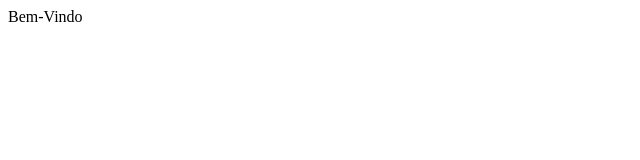
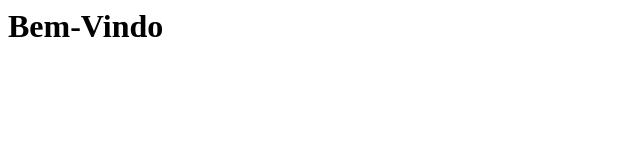
Before and after one commit to gabrielcostta/gabrielcostta.github.io, a plain HTML site: page index.html in a window 1280 px wide. Shown: the whole page, without its empty margins (0-640 px from the left). Drawn offline with Linux system fonts and the light colour scheme.

Commit message:
Alteração Index

```diff
--- a/index.html
+++ b/index.html
@@ -1 +1,5 @@
+<strong>
+	<h1>
 Bem-Vindo
+</h1>
+	</strong>
```
Also changed, not shown: 1 other file.
